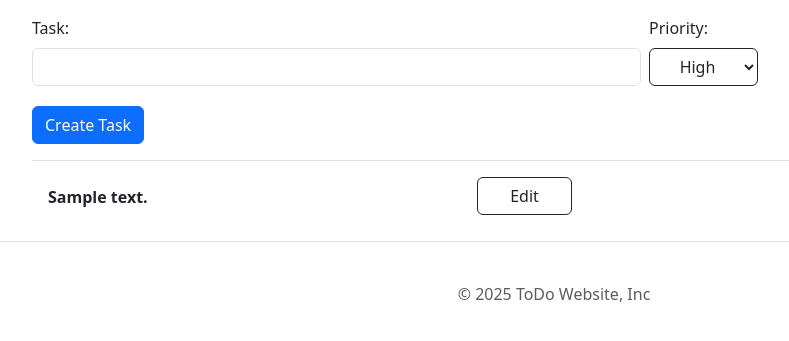
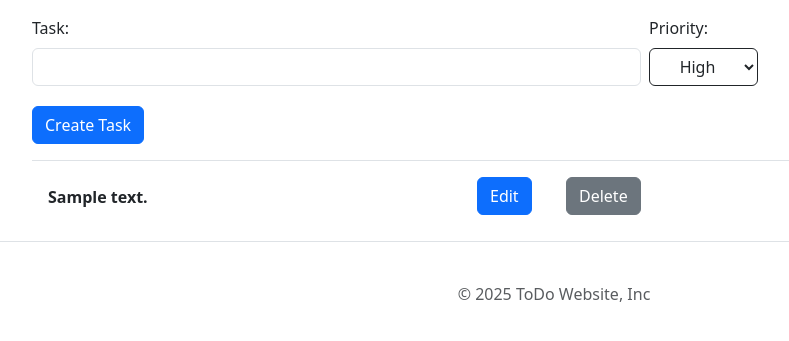
Before and after one commit to tarnaudovska/todo, a Flask app: page /user/me in a window 1280 px wide. Shown: the part 273-614 px from the top of the page, without its empty margins (86-875 px from the left). Run offline with Flask 3, Linux system fonts and the light colour scheme; a user stored in the database is signed in; tables that the repository leaves empty hold one stand-in row (values such as "Sample post"); some libraries are stand-ins or nearby versions.

Commit message:
feature: delete button, delete task (#5)

```diff
--- a/main.py
+++ b/main.py
@@ -150,5 +150,12 @@ def logout():
 def contact():
     return render_template('contact.html')
 
+@app.route("/delete/<int:task_id>")
+def delete_task(task_id):
+    task_to_delete = db.get_or_404(Todo, task_id)
+    db.session.delete(task_to_delete)
+    db.session.commit()
+    return redirect(url_for('home_user'))
+
 if __name__ == "__main__":
     app.run(debug=True)
--- a/templates/index.html
+++ b/templates/index.html
@@ -49,20 +49,23 @@
   </div>
 </body>
 {% endif %}
-<div class="container position-relative px-lg-5 mb-3 mt-3">
+<div class="container px-lg-5 mb-3 mt-3">
   <div class="list-group d-flex">
     {% for task in tasks %}
-    <div class="row mb-2">
-      <div class="col-md-5">
+    <div class="row justify-content-md mb-2">
+      <div class="col col-lg-5">
         <div class="list-group-item border-0 rounded-2 priority-{{task.priority}}">
           <strong>{{ task.text }}</strong>
         </div>
       </div>
-      <div class="col-md-2">
-        <a class="btn btn-outline-dark col-lg-1 position-absolute" href="{{url_for('edit_task', task_id=task.id)}}">
+      <div class="col col-lg-1">
+        <a class="btn btn-primary position-absolute" href="{{url_for('edit_task', task_id=task.id)}}">
           Edit
         </a>
       </div>
+      <div class="col col-lg-1">
+      <a class="btn btn-secondary position-absolute" href="{{url_for('delete_task', task_id=task.id) }}">Delete</a>
+    </div>
     </div>
     {% endfor %}
   </div>
```
